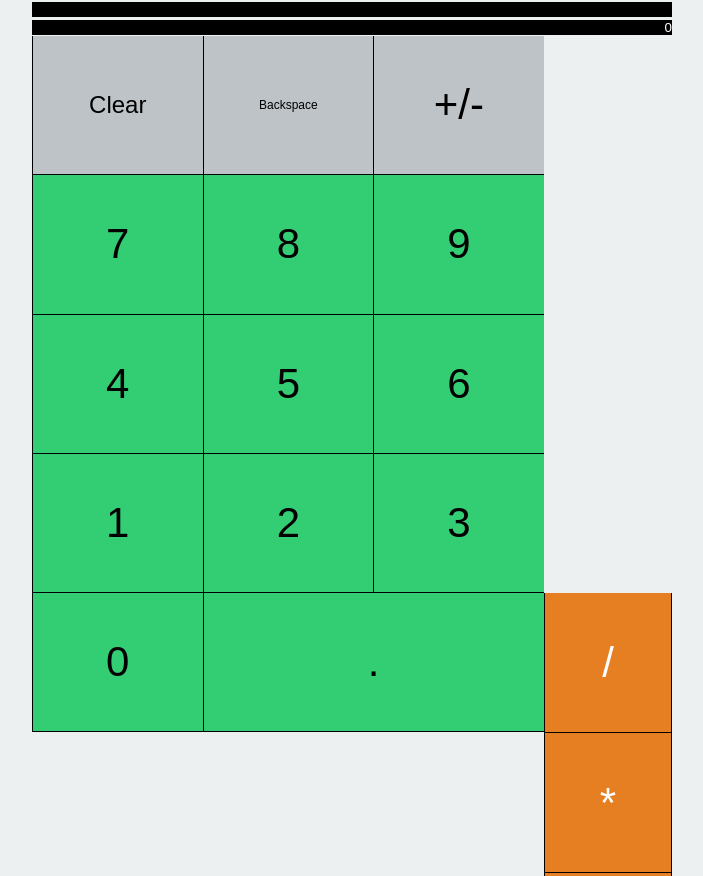
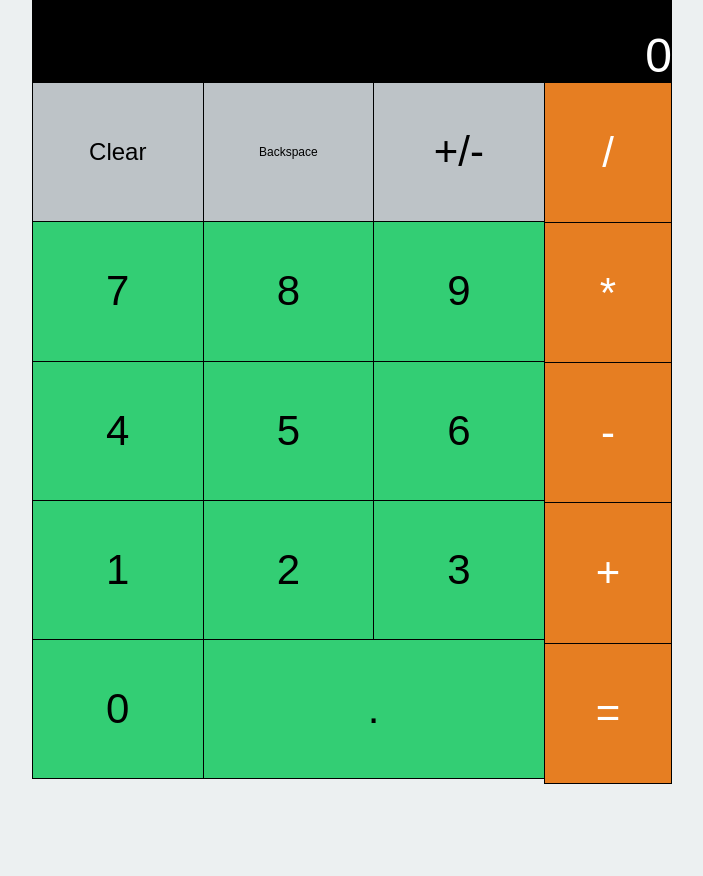
Before and after one commit to iamnongeneric/Calculator, a plain HTML site: page index.html in a window 1280 px wide. Shown: the top 876 px of the page, without its empty margins (288-991 px from the left). After the commit the page ends 800 px from the top, so only its background shows below. Drawn offline with Linux system fonts and the light colour scheme.

Commit message:
Final structure

```diff
--- a/index.html
+++ b/index.html
@@ -11,10 +11,18 @@
   <body>
     <div class="calc_container" view-component="calculator">
       <div class="input_container" view-component="input_viewer">
-        <input type="text" data-selector="full_input">
-        <input type="text" data-selector="current_input" value="0">
+        <input type="text" data-selector="full_input" class="full_input" readonly="readonly">
+        <input type="text" data-selector="current_input" class="current_input"
+        value="0" readonly="readonly">
       </div>
       <div class="buttons_container" data-selector="buttons">
+        <div class="operations_container">
+          <button type="button" class="button" data-selector="button">/</button>
+          <button type="button" class="button" data-selector="button">*</button>
+          <button type="button" class="button" data-selector="button">-</button>
+          <button type="button" class="button" data-selector="button">+</button>
+          <button type="button" class="button" data-selector="button">=</button>
+        </div>
         <div class="service_container">
           <button type="button" class="button" data-selector="button">Clear</button>
           <button type="button" class="button" data-selector="button">Backspace</button>
@@ -33,16 +41,7 @@
           <button type="button" class="button" data-selector="button">0</button>
           <button type="button" class="button" data-selector="button">.</button>
         </div>
-        <div class="operations_container">
-          <button type="button" class="button" data-selector="button">/</button>
-          <button type="button" class="button" data-selector="button">*</button>
-          <button type="button" class="button" data-selector="button">-</button>
-          <button type="button" class="button" data-selector="button">+</button>
-          <button type="button" class="button" data-selector="button">=</button>
-        </div>
-        <button type="button" class="button"></button>
       </div>
-      <button type="button"></button>
     </div>
   </body>
 </html>
```
